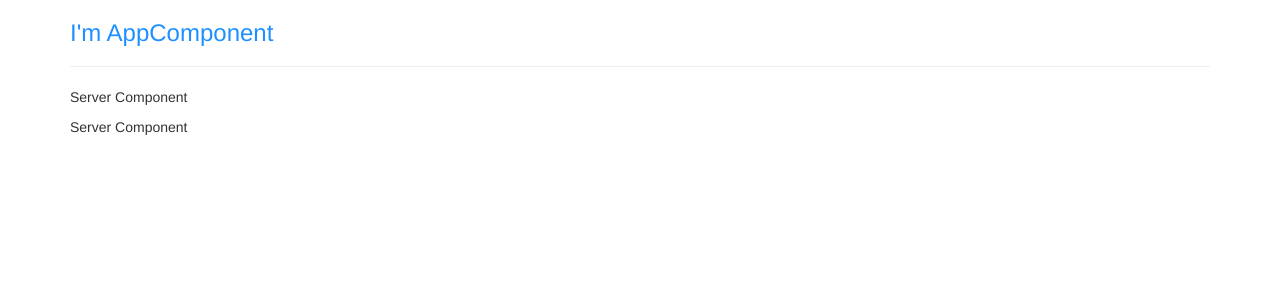
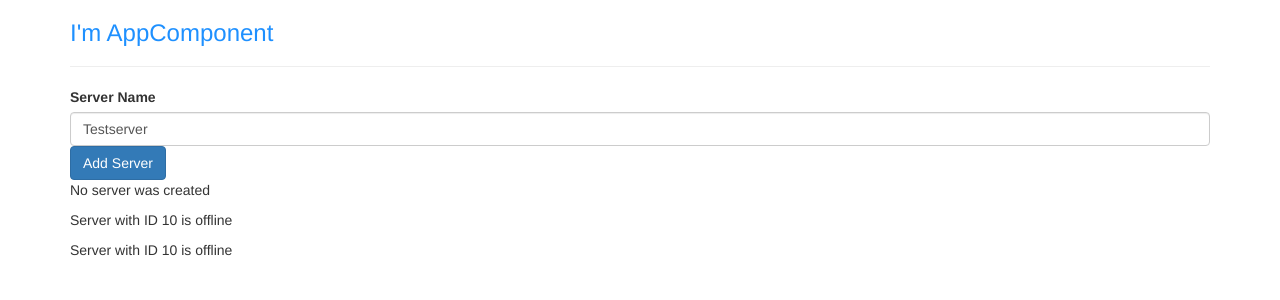
Before and after one commit to DamianJanoszka/Project_Angular_Udemy, an Angular app: page / in a window 1280 px wide. Shown: the top 300 px of the page. Built offline with nearby package versions, Linux system fonts and the light colour scheme.

Commit message:
Learning: data-binding, event-binding

```diff
--- a/src/app/app.component.html
+++ b/src/app/app.component.html
@@ -3,9 +3,9 @@
     <div class="col-xs-12">
       <h3>I'm AppComponent</h3>
       <hr>
-      <!--<app-servers></app-servers>-->
+      <app-servers></app-servers>
       <!--<div app-servers></div>-->
-      <div class="app-servers"></div>
+      <!--<div class="app-servers"></div>-->
     </div>
   </div>
 </div>
--- a/src/app/server/server.component.html
+++ b/src/app/server/server.component.html
@@ -1 +1 @@
-<p>Server Component</p>
+<p>Server with ID {{serverId}} is {{serverStatus}}</p>
--- a/src/app/server/server.component.ts
+++ b/src/app/server/server.component.ts
@@ -5,4 +5,9 @@
   templateUrl: './server.component.html'
 })
 export class ServerComponent {
+  serverId = 10;
+  serverStatus = 'offline';
+
+  getServerStatus(){
+  return this.serverStatus}
 }
--- a/src/app/servers/servers.component.html
+++ b/src/app/servers/servers.component.html
@@ -1,2 +1,19 @@
+<label>Server Name </label>
+<!--<input type="text"
+       class="form-control"
+       (input)="onUpdateServerName($event)">
+       -->
+
+<input type="text"
+       class="form-control"
+[(ngModel)] = "serverName">
+<!--<p>{{ serverName }}
+</p>-->
+<button
+  class="btn btn-primary"
+  [disabled]="!allowNewServer"
+  (click)="onCreateServer()">Add Server</button>
+<!--<p [innerText]="allowNewServer"></p>-->
+  <p>{{serverCreationStatus}}</p>
 <app-server></app-server>
 <app-server></app-server>
--- a/src/app/servers/servers.component.ts
+++ b/src/app/servers/servers.component.ts
@@ -2,15 +2,28 @@
 
 @Component({
   //selector: '[app-servers]',
-  selector: '.app-servers',
-  template: '<app-server></app-server><app-server></app-server>',
+  selector: 'app-servers',
+  //template: '<app-server></app-server><app-server></app-server>',
+  templateUrl:'./servers.component.html',
   styleUrls: ['./servers.component.scss']
 })
 export class ServersComponent implements OnInit {
+  allowNewServer = false;
+  serverCreationStatus = "No server was created";
+  serverName = 'Testserver';
 
-  constructor() { }
+  constructor() {
+   setTimeout(() => {
+   this.allowNewServer = true},2000)}
 
   ngOnInit(): void {
   }
 
+  onCreateServer(){
+  this.serverCreationStatus = 'Server was created! Name is ' + this.serverName;
+  }
+  onUpdateServerName(event: any){
+  this.serverName = (<HTMLInputElement>event.target).value;
+  }
+
 }
```
